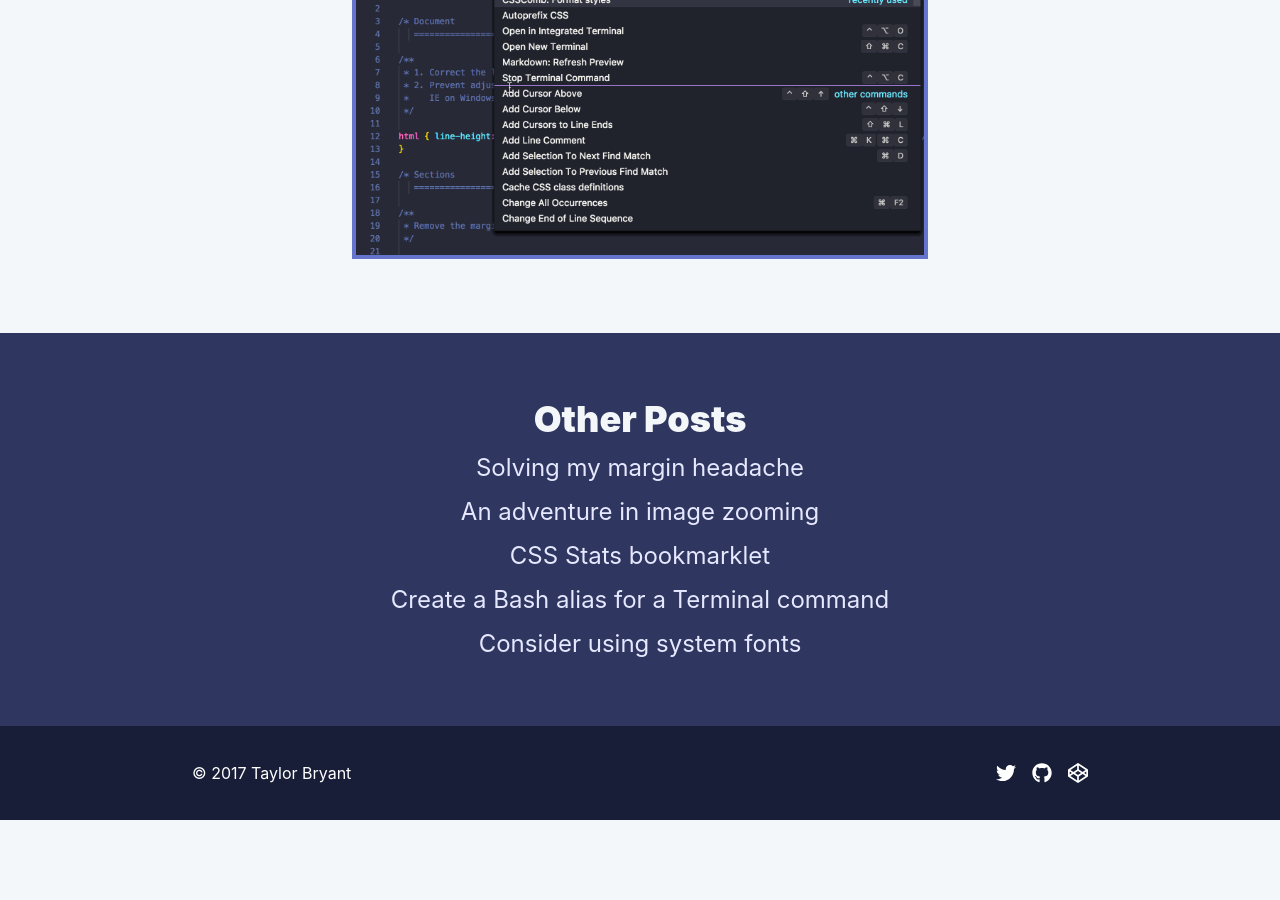
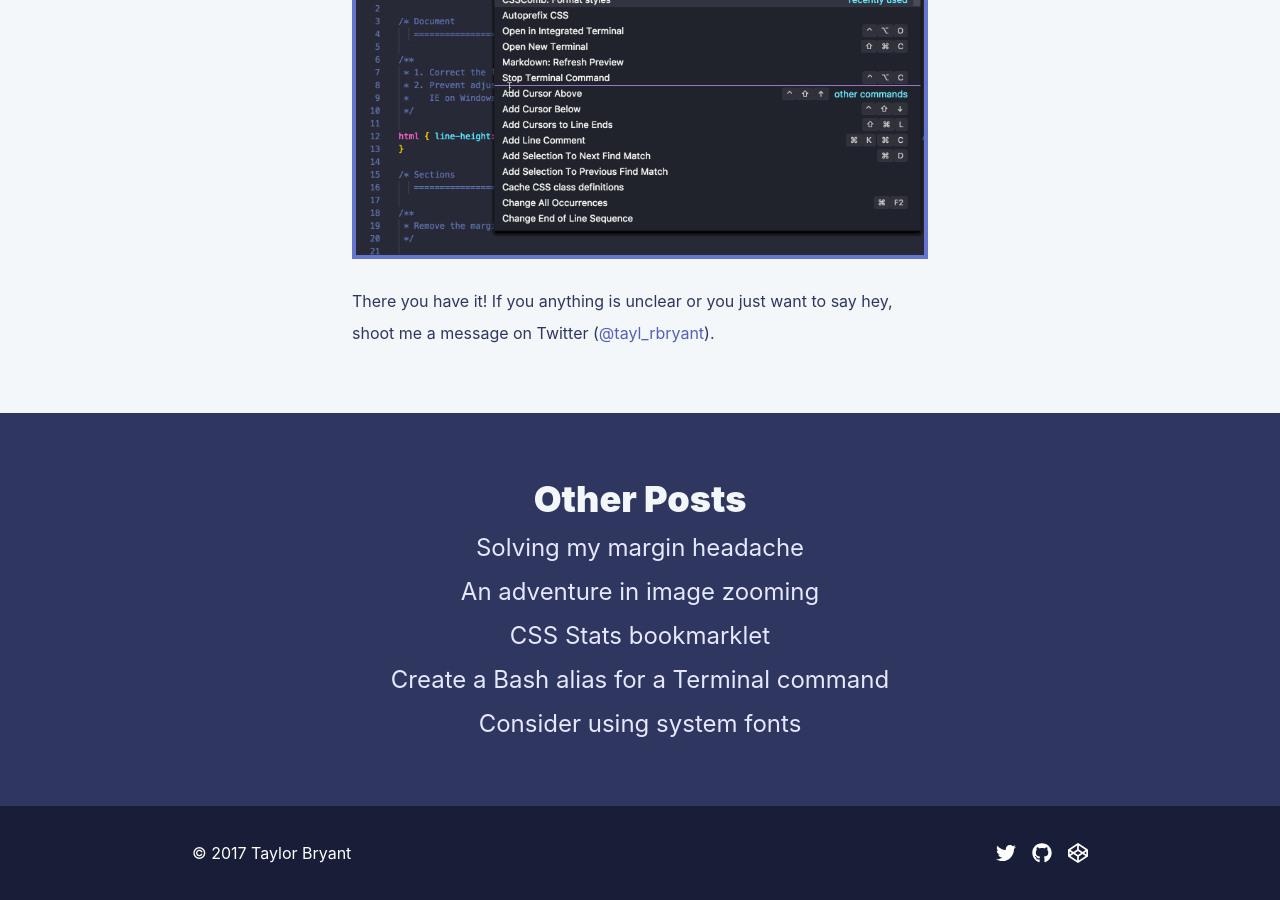
Before and after one commit to scottwater/taylorbryant.github.io, a Jekyll site: the page built from _posts/2017-01-09-keep-your-css-cool-with-csscomb.md, in a window 1280 px wide and 900 px high, scrolled down 2129 px. Built offline with Jekyll 4.4.1, drawn with Linux system fonts in a browser that asks for light colours; nearby versions of some CDN libraries; before the commit the page ends 2949 px from its top, so only the background shows below that.

Commit message:
Update 2017-01-09-keep-your-css-cool-with-csscomb.md

```diff
--- a/_posts/2017-01-09-keep-your-css-cool-with-csscomb.md
+++ b/_posts/2017-01-09-keep-your-css-cool-with-csscomb.md
@@ -36,3 +36,5 @@ Now, let's put this file to use:
 Open the command palette by navigating to **View** > **Command Palette...** or press `Shift` + `⌘` + `P`. In the command palette window, type `format` and click **CSSComb: Format Styles**.
 
 ![How to Use CSScomb](/assets/img/keep-your-css-cool-with-csscomb/use-csscomb.gif)
+
+There you have it! If you anything is unclear or you just want to say hey, shoot me a message on Twitter ([@tayl_rbryant](https://twitter.com/tayl_rbryant)).
```
